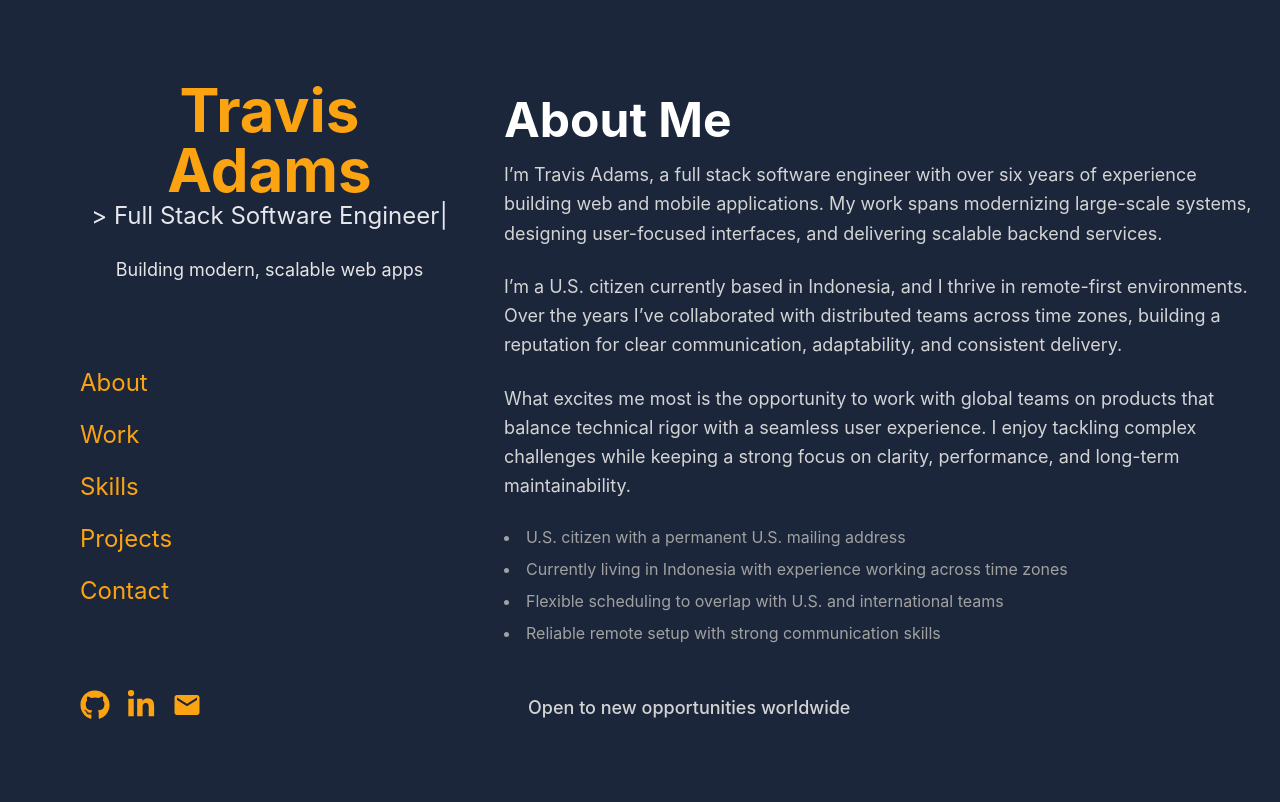
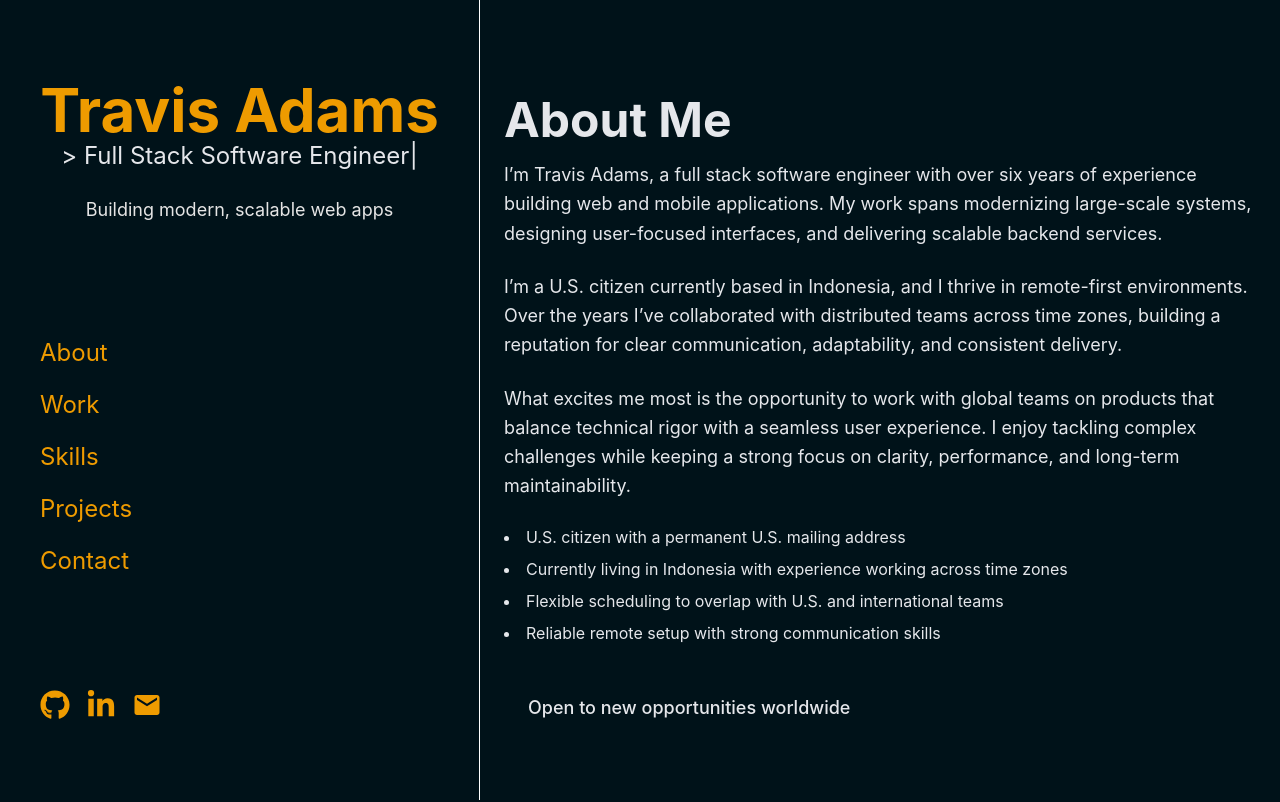
Before and after one commit to Travisaurus-Rex/portfolio, a Next.js app: page / in a window 1280 px wide. Shown: the top 802 px of the page. Built offline with nearby package versions, Linux system fonts and the light colour scheme.

Commit message:
some color styles

```diff
--- a/src/app/globals.css
+++ b/src/app/globals.css
@@ -2,10 +2,10 @@
 
 /* Define your custom theme */
 @theme {
-  --color-dark-bg: #1b263b;
-  --color-primary: #fca311;
-  --color-secondary: #fb8500;
-  --color-tertiary: #8ecae6;
+  --color-dark-bg: #001219;
+  --color-primary: #ee9b00;
+  --color-secondary: #ae2012;
+  --color-tertiary: #ae2012;
   --color-text: #E5E7EB;
 
   --font-sans: "Inter", system-ui, -apple-system, BlinkMacSystemFont, "Segoe UI", Roboto, "Helvetica Neue", Arial, "Noto Sans", sans-serif;
--- a/src/components/About.tsx
+++ b/src/components/About.tsx
@@ -3,9 +3,9 @@ export default function About() {
   return (
     <section id="about" className="min-h-screen py-20 section">
       <div className="max-w-3xl mx-auto">
-        <h2 className="text-4xl md:text-5xl font-bold mb-4 text-white">About Me</h2>
+        <h2 className="text-4xl md:text-5xl font-bold mb-4">About Me</h2>
 
-        <div className="space-y-6 text-lg text-neutral-300 leading-relaxed">
+        <div className="space-y-6 text-lg leading-relaxed">
           <p>
             I’m Travis Adams, a full stack software engineer with over six years
             of experience building web and mobile applications. My work spans
@@ -27,7 +27,7 @@ export default function About() {
             strong focus on clarity, performance, and long-term maintainability.
           </p>
 
-          <ul className="list-disc list-inside space-y-2 text-base text-neutral-400 mt-6">
+          <ul className="list-disc list-inside space-y-2 text-base mt-6">
             <li>U.S. citizen with a permanent U.S. mailing address</li>
             <li>Currently living in Indonesia with experience working across time zones</li>
             <li>Flexible scheduling to overlap with U.S. and international teams</li>
--- a/src/components/Sidebar.tsx
+++ b/src/components/Sidebar.tsx
@@ -31,7 +31,7 @@ export default function Sidebar() {
   return (
     <>
       {/* Desktop / large screens: fixed left column */}
-      <aside className="hidden lg:flex flex-none w-[30rem] sticky top-0 h-screen flex-col justify-between pl-20 pr-5 py-20 border-r border-neutral-800">
+      <aside className="hidden lg:flex flex-none w-[30rem] sticky top-0 h-screen flex-col justify-between px-10 py-20 border-r border-white">
         <div className="text-center">
           <h1 className="text-6xl font-bold text-primary">Travis Adams</h1>
           <div className="text-xl lg:text-2xl text-foreground/80 h-8">
```
